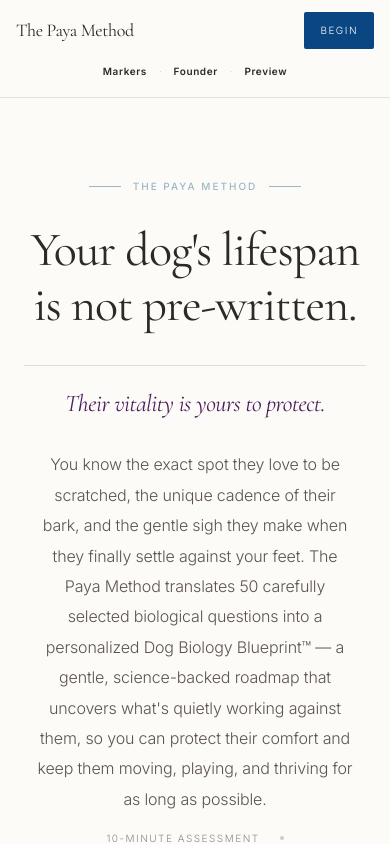
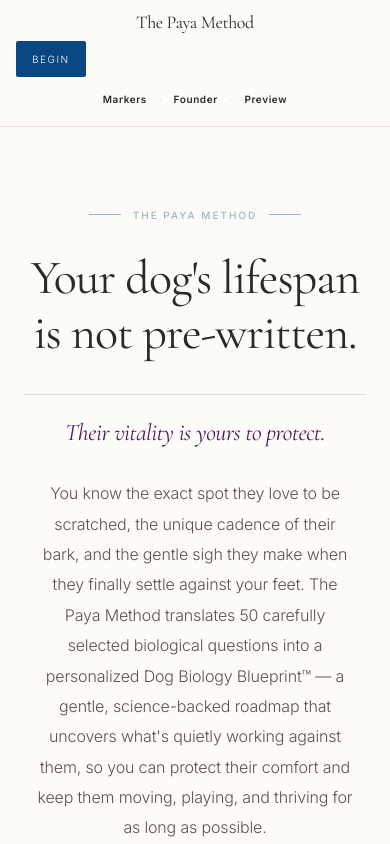
Before and after one commit to CassieAitken/the-paya-method, a React (Vite) app: page / in a window 390 px wide. Shown: the top 844 px of the page. Built offline with nearby package versions, Linux system fonts and the light colour scheme.

Commit message:
Nav: wordmark on its own line, links/Begin wrap to next line below

```diff
--- a/src/App.tsx
+++ b/src/App.tsx
@@ -635,6 +635,7 @@ The part that got me? How much my own habits are showing up in their biology.`;
     <div className="min-h-screen text-[#2A2421] bg-[#FDFBF7]">
       <nav className={`sticky top-0 z-50 w-full bg-[#FDFBF7] border-b border-[#E8E2D9] ${step === 'analyzing' ? 'hidden' : ''}`}>
         <div className="max-w-7xl mx-auto px-4 sm:px-8 lg:px-12 py-3 sm:py-5 flex flex-wrap justify-between items-center gap-y-2">
+        <div className="w-full flex justify-center sm:justify-start sm:w-auto">
         <button onClick={() => { setStep('landing'); window.scrollTo(0, 0); }} className="flex items-center gap-2.5 sm:gap-3 hover:opacity-80 transition-opacity flex-shrink-0">
           <span className="font-serif font-medium text-lg sm:text-xl tracking-tight text-[#2A2A28]">The Paya Method</span>
           <span className="hidden sm:inline-flex items-center gap-3 ml-3">
@@ -642,6 +643,7 @@ The part that got me? How much my own habits are showing up in their biology.`;
             <span className="text-[10px] uppercase tracking-[0.15em] text-[#9AB8C4]">Love Them Longer</span>
           </span>
         </button>
+        </div>
         {step === 'landing' && (
           <div className="flex items-center gap-1 order-3 w-full justify-center sm:w-auto sm:order-none sm:justify-start">
             <button
```
